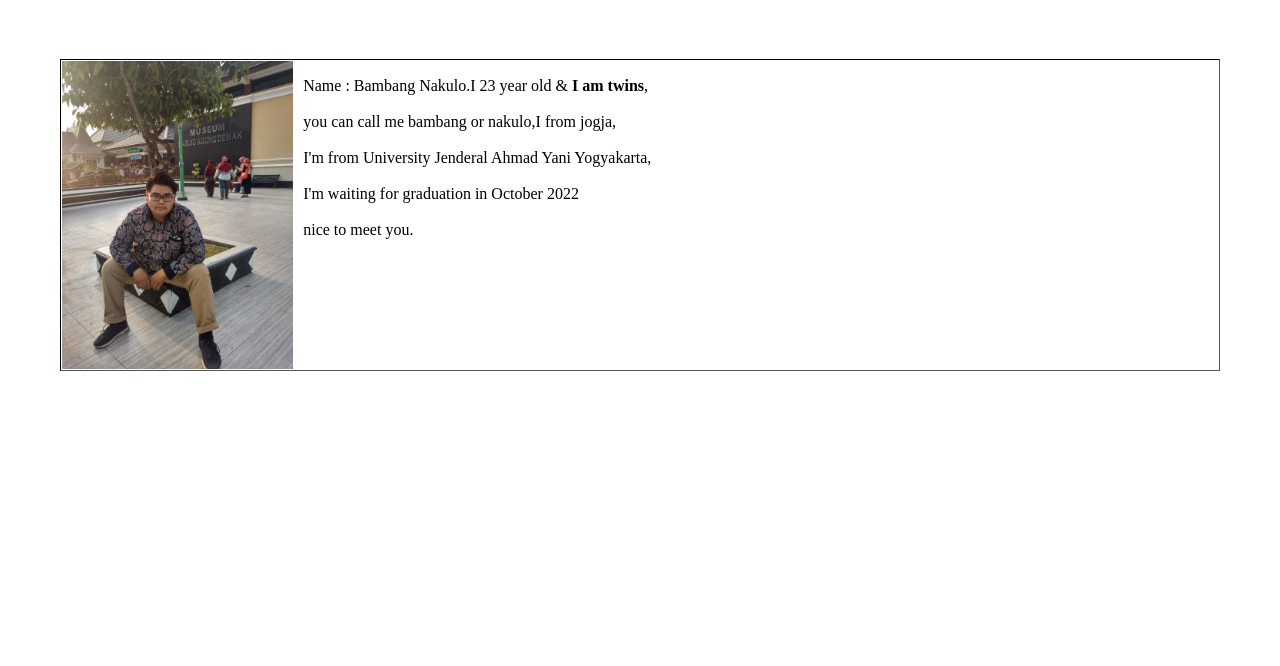
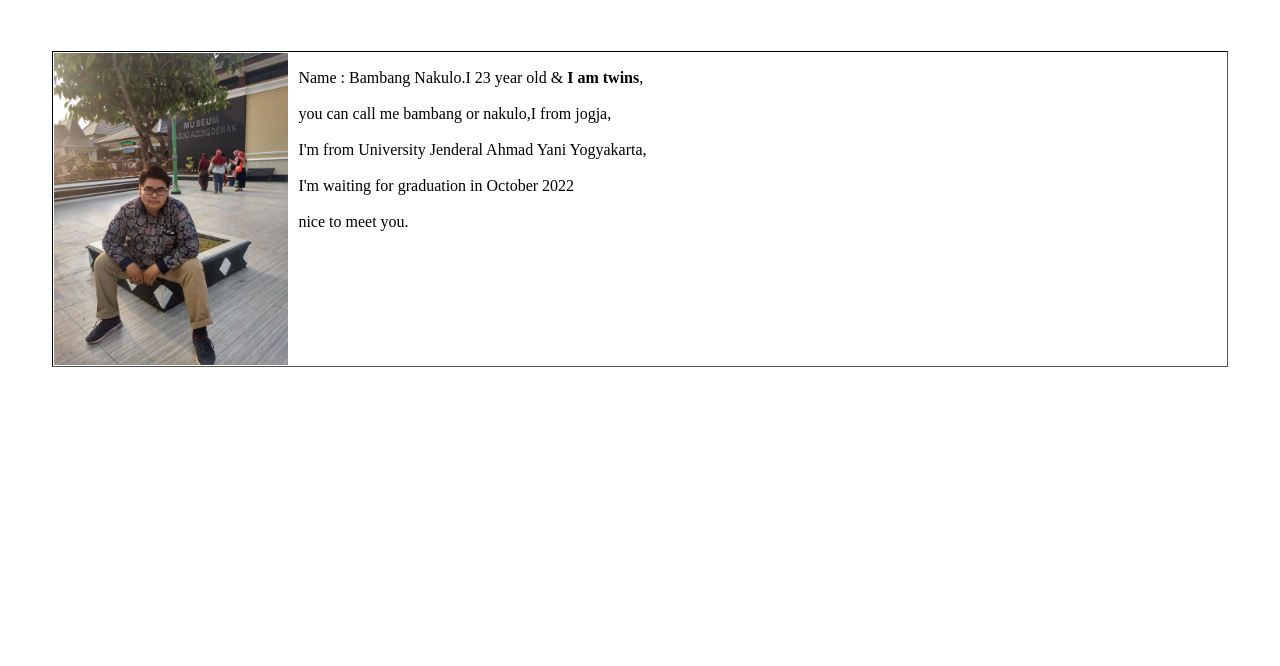
Before and after one commit to zettacamp-bambang-nakulo/mini_project_hosting, a plain HTML site: page indeks.html in a window 1280 px wide. Shown: the part 134-800 px from the top of the page. Drawn offline with Linux system fonts and the light colour scheme.

Commit message:
day2__html

```diff
--- a/style.css
+++ b/style.css
@@ -1,3 +1,8 @@
+body{
+	background-color: #ffffff;
+	margin: 0px;
+	padding: 0px;
+}
 .topnav {
 	background-color: black;
 	overflow: hidden;
@@ -45,6 +50,7 @@ table{
 	padding: 50px;
 }
 
+
 .box{
 	padding: 50px;
 	padding-right: 50px;
@@ -69,3 +75,9 @@ img{
 	width: 7%;
 	height: 7%;
 }
+
+.table1{
+	width: 100%;
+	height: 50%;
+	margin-top: 0%;
+}
```
